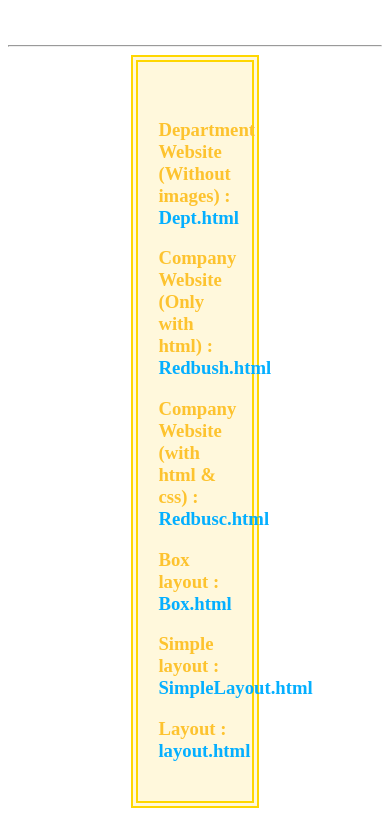
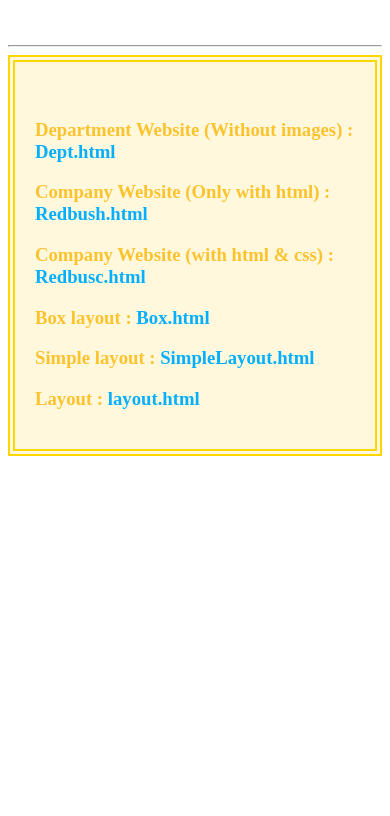
Before and after one commit to SUDHARSAN44/webt, a plain HTML site: page index.html in a window 390 px wide. Shown: the part 100-916 px from the top of the page. After the commit the page ends 844 px from the top, so only its background shows below. Drawn offline with Linux system fonts and the light colour scheme.

Commit message:
Update index.html

```diff
--- a/index.html
+++ b/index.html
@@ -16,13 +16,21 @@
         border-radius: 10px;
     }
     div{
-        margin: 0px 33% ;
+        margin: auto ;
         border:7px gold double;
         /* padding: 0px 0px 20px 40px; */
         padding: 20px;
         color: rgb(253, 195, 47);
         background-color: cornsilk;
+        width: 430px;
     }
+
+    @media only screen and (max-width: 600px) {
+  div {
+    width: auto;
+  }
+}
+
     a{
         text-decoration: transparent;
         color: rgb(4, 175, 255);
```
